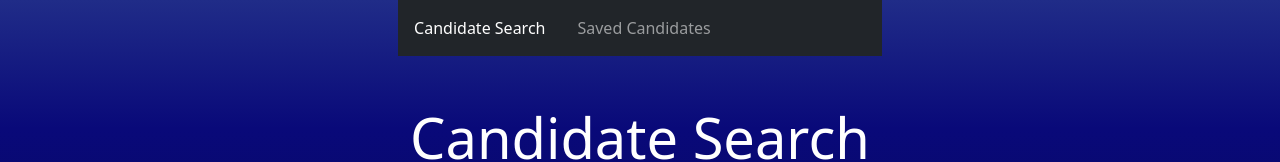
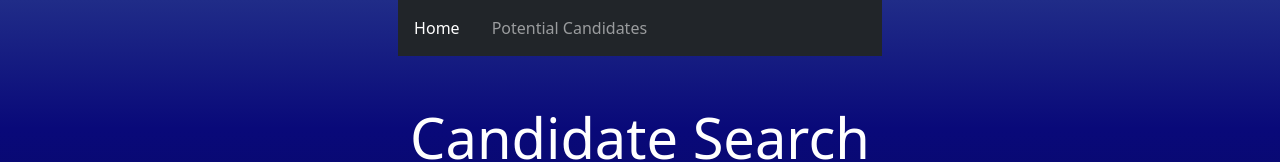
Before and after one commit to RoryDowse/candidate-search, a React (Vite) app: page / in a window 1280 px wide. Shown: the top 162 px of the page. Built offline with nearby package versions, Linux system fonts and the light colour scheme; no server answers.

Commit message:
update README

```diff
--- a/src/components/Nav.tsx
+++ b/src/components/Nav.tsx
@@ -7,10 +7,10 @@ const Nav = () => {
       <div className="collapse navbar-collapse" id="navbarNav">
         <ul className="navbar-nav">
           <li className="nav-item">
-            <NavLink className="nav-link" to="/" end>Candidate Search</NavLink>
+            <NavLink className="nav-link" to="/" end>Home</NavLink>
           </li>
           <li className="nav-item">
-            <NavLink className="nav-link" to="/SavedCandidates">Saved Candidates</NavLink>
+            <NavLink className="nav-link" to="/SavedCandidates">Potential Candidates</NavLink>
           </li>
         </ul>
       </div>
```
Also changed, not shown: assets/images/screenshot.png (added), 1 other file (tests, documents, lock files or other folders).
